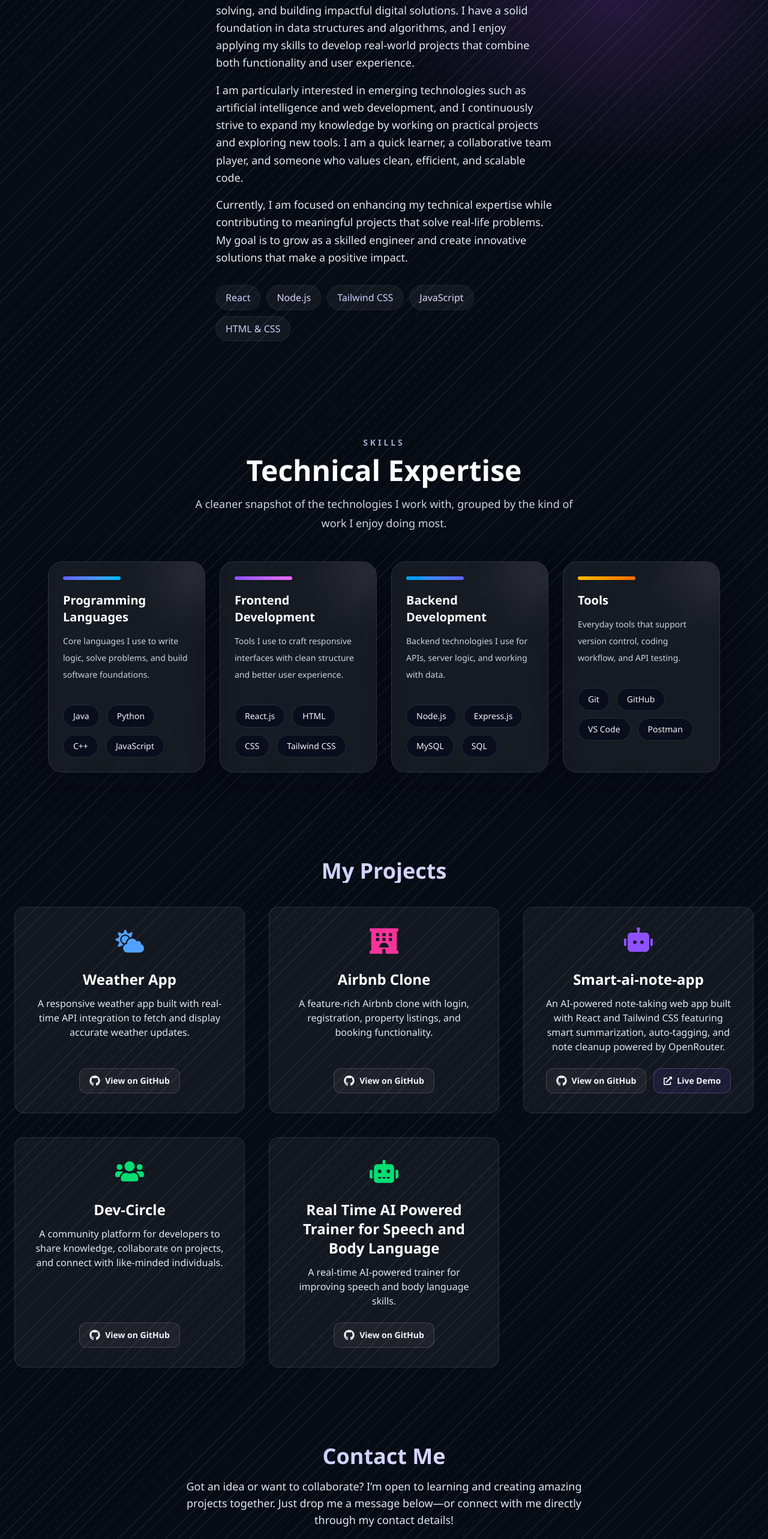
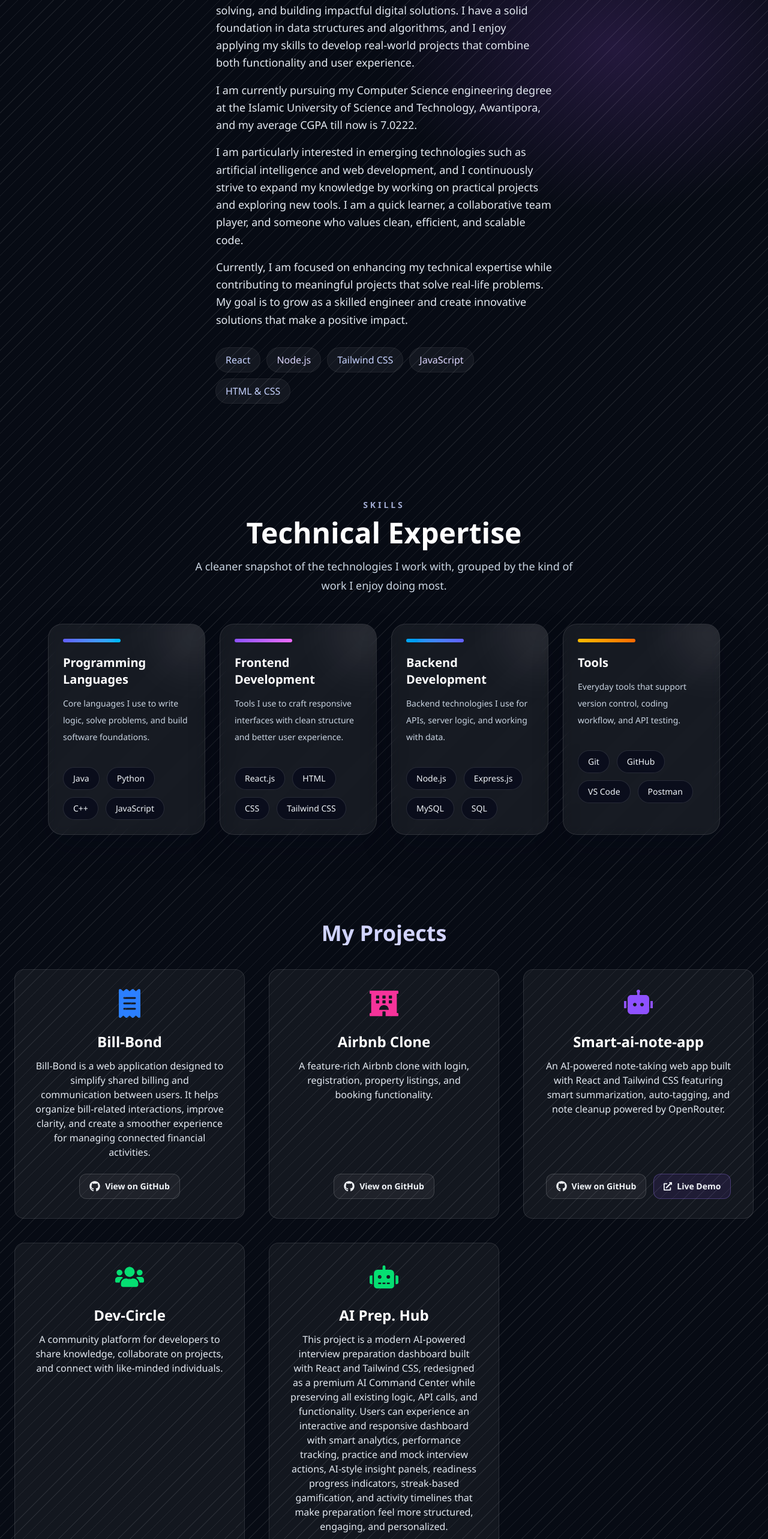
Before and after one commit to Toufeeqmir/Portfilo, a React (Vite) app: page / in a window 1280 px wide. Shown: the part 1000-3566 px from the top of the page at 60% size. Built offline with nearby package versions, Linux system fonts and the light colour scheme; no server answers.

Commit message:
updated the project and about section

```diff
--- a/src/components/About.jsx
+++ b/src/components/About.jsx
@@ -17,6 +17,10 @@ function About() {
             development, problem-solving, and building impactful digital solutions. I have a solid foundation in data
             structures and algorithms, and I enjoy applying my skills to develop real-world projects that combine both
             functionality and user experience.
+          </p>
+          <p>
+            I am currently pursuing my Computer Science engineering degree at the Islamic University of Science and
+            Technology, Awantipora, and my average CGPA till now is 7.0222.
           </p>
           <p>
             I am particularly interested in emerging technologies such as artificial intelligence and web development,
--- a/src/components/Project.jsx
+++ b/src/components/Project.jsx
@@ -1,6 +1,8 @@
 import React from "react";
 import { motion as Motion } from "framer-motion";
 import { RiRobot2Fill } from "react-icons/ri";
+import { FaReceipt } from "react-icons/fa6";
+
 import {
   FaCloudSun,
   FaHotel,
@@ -12,13 +14,22 @@ import {
 
 function Projects() {
   const projects = [
-    {
-      title: "Weather App",
-      description:
-        "A responsive weather app built with real-time API integration to fetch and display accurate weather updates.",
-      icon: <FaCloudSun className="text-5xl text-blue-400" />,
-      githubUrl: "https://github.com/toufeeqmir/weather-app",
-    },
+    // {
+    //   title: "Weather App",
+    //   description:
+    //     "A responsive weather app built with real-time API integration to fetch and display accurate weather updates.",
+    //   icon: <FaCloudSun className="text-5xl text-blue-400" />,
+    //   githubUrl: "https://github.com/toufeeqmir/weather-app",
+    // },
+
+     {
+       title: "Bill-Bond",
+       description:
+       "Bill-Bond is a web application designed to simplify shared billing and communication between users. It helps organize bill-related interactions, improve clarity, and create a smoother experience for managing connected financial activities.",
+       icon: <FaReceipt className="text-5xl text-blue-500" />,
+       githubUrl: "https://github.com/toufeeqmir/smart-split-ai",
+
+     },
     {
       title: "Airbnb Clone",
       description:
@@ -42,12 +53,12 @@ function Projects() {
       githubUrl: "https://github.com/toufeeqmir/dev-circle",
     },
     {
-      title: "Real Time AI Powered Trainer for Speech and Body Language",
+      title: "AI Prep. Hub",
       description:
-        "A real-time AI-powered trainer for improving speech and body language skills.",
+        "This project is a modern AI-powered interview preparation dashboard built with React and Tailwind CSS, redesigned as a premium AI Command Center while preserving all existing logic, API calls, and functionality. Users can experience an interactive and responsive dashboard with smart analytics, performance tracking, practice and mock interview actions, AI-style insight panels, readiness progress indicators, streak-based gamification, and activity timelines that make preparation feel more structured, engaging, and personalized.",
       icon: <FaRobot className="text-5xl text-green-400" />,
       githubUrl:
-        "https://github.com/toufeeqmir/ai-speech-body-language-trainer",
+        "https://github.com/toufeeqmir/VivaCoach-AI",
     },
   ];
 
```
